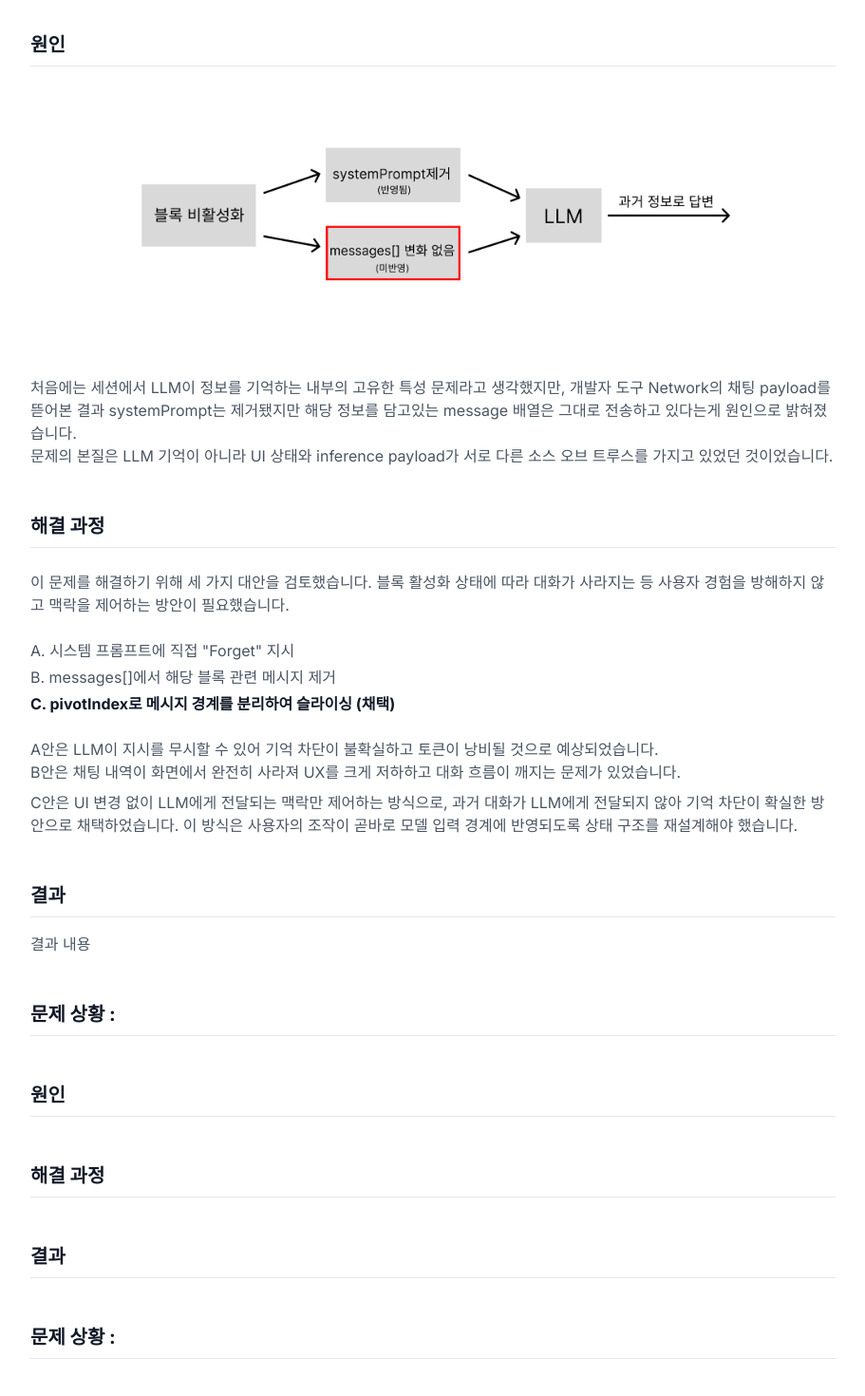
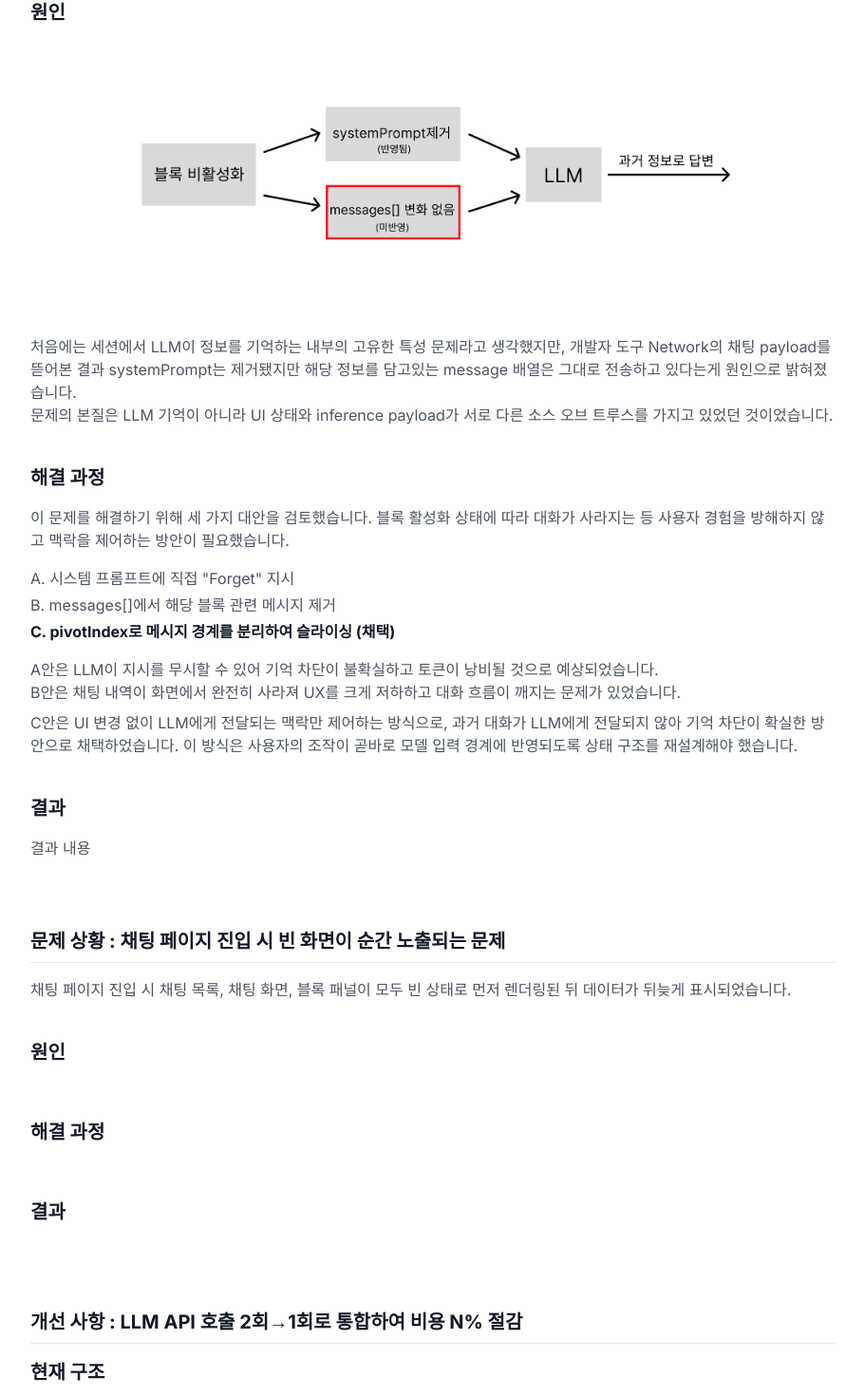
Before and after one commit to tytgame/my-portfolio, a React (Create React App) app: page / in a window 1280 px wide. Shown: the part 1319-2789 px from the top of the page at 95% size, without its empty margins (184-1095 px from the left). Built offline with nearby package versions, Linux system fonts and the light colour scheme.

Commit message:
update portfolio

```diff
--- a/src/App.js
+++ b/src/App.js
@@ -29,7 +29,6 @@ function App() {
 
       <footer className="w-full max-w-4xl mx-auto px-6 py-12 border-t border-border-light text-center text-xs text-gray-400">
         <p>© 2026 Yuyeseong. All rights reserved.</p>
-        <p className="mt-2 font-mono">Designed with minimalist principles.</p>
       </footer>
     </div>
   );
--- a/src/pages/BlockmindPage.js
+++ b/src/pages/BlockmindPage.js
@@ -28,17 +28,18 @@ function BlockmindPage() {
           아키텍처
         </h3>
         <img
-          src="/blockmindArc.png"
+          src="/blockmindArc2.png"
           alt="BlockMind 아키텍처"
           className="w-full rounded"
         />
       </section>
 
-      {/* 문제 상황 */}
+      {/* 1번째 문제 */}
       <section className="space-y-4">
         <h3 className="text-xl font-bold border-b border-border-light pb-2">
           문제 상황 : 블록 비활성화가 AI 응답에 반영되지 않는 문제
         </h3>
+
         <div className="prose max-w-none text-gray-600">
           <p>
           블록 비활성화를 누르면 해당 정보가 다음 응답부터 즉시 제외될 것으로 기대했습니다. <br/>
@@ -55,15 +56,11 @@ function BlockmindPage() {
             </ul>
           </div>
         </div>
-      </section>
 
-      {/* 원인 */}
-      <section className="space-y-4">
-        <h3 className="text-xl font-bold border-b border-border-light pb-2">
-          원인
-        </h3>
-        <div className="prose max-w-none text-gray-600">
-        </div>
+        <br/>
+
+        {/* 원인 */}
+        <h4 className="text-xl font-bold text-gray-900">원인</h4>
         <img
           src="/BlockmindReason1.png"
           alt="블록 토글 시 요청 흐름"
@@ -75,13 +72,11 @@ function BlockmindPage() {
           문제의 본질은 LLM 기억이 아니라 UI 상태와 inference payload가 서로 다른 소스 오브 트루스를 가지고 있었던 것이었습니다.
           </p>
         </div>
-      </section>
 
-      {/* 해결 과정 */}
-      <section className="space-y-6">
-        <h3 className="text-xl font-bold border-b border-border-light pb-2">해결 과정</h3>
+        <br/>
 
-        {/* 대안 검토 */}
+        {/* 해결 과정 */}
+        <h4 className="text-xl font-bold text-gray-900">해결 과정</h4>
         <div className="prose max-w-none text-gray-600">
           <p>이 문제를 해결하기 위해 세 가지 대안을 검토했습니다. 블록 활성화 상태에 따라 대화가 사라지는 등 사용자 경험을 방해하지 않고 맥락을 제어하는 방안이 필요했습니다.</p>
         </div>
@@ -90,8 +85,6 @@ function BlockmindPage() {
           <li>B. messages[]에서 해당 블록 관련 메시지 제거</li>
           <li className="font-bold text-gray-900">C. pivotIndex로 메시지 경계를 분리하여 슬라이싱 (채택)</li>
         </ul>
-
-        {/* A,B,C 기각 이유 */}
         <div className="prose max-w-none text-gray-600 space-y-2">
           <p>
             A안은 LLM이 지시를 무시할 수 있어 기억 차단이 불확실하고 토큰이 낭비될 것으로 예상되었습니다.<br/>
@@ -104,93 +97,86 @@ function BlockmindPage() {
           </p>
         </div>
 
-        {/* 구현 과정 */}
-        <div className="prose max-w-none text-gray-600">
-        </div>
-      </section>
+        <br/>
 
-      {/* 결과 */}
-      <section className="space-y-4">
-        <h3 className="text-xl font-bold border-b border-border-light pb-2">
-          결과
-        </h3>
+        {/* 결과 */}
+        <h4 className="text-xl font-bold text-gray-900">결과</h4>
         <div className="prose max-w-none text-gray-600">
           <p>결과 내용</p>
         </div>
       </section>
 
-      {/* ───────────── 2번째 문제 ───────────── */}
+      <br/>
 
-      {/* 문제 상황 2 */}
+      {/* 2번째 문제 */}
       <section className="space-y-4">
         <h3 className="text-xl font-bold border-b border-border-light pb-2">
-          문제 상황 :
+          문제 상황 : 채팅 페이지 진입 시 빈 화면이 순간 노출되는 문제
         </h3>
+        <div className="prose max-w-none text-gray-600">
+          <p>
+          채팅 페이지 진입 시 채팅 목록, 채팅 화면, 블록 패널이 모두 빈 상태로 먼저 렌더링된 뒤 데이터가 뒤늦게 표시되었습니다.
+          </p>
+        </div>
+
+        <br/>
+
+        {/* 원인 */}
+        <h4 className="text-xl font-bold text-gray-900">원인</h4>
+        <div className="prose max-w-none text-gray-600">
+        </div>
+
+        <br/>
+
+        {/* 해결 과정 */}
+        <h4 className="text-xl font-bold text-gray-900">해결 과정</h4>
+        <div className="prose max-w-none text-gray-600">
+        </div>
+
+        <br/>
+
+        {/* 결과 */}
+        <h4 className="text-xl font-bold text-gray-900">결과</h4>
         <div className="prose max-w-none text-gray-600">
         </div>
       </section>
 
-      {/* 원인 2 */}
+      <br/>
+
+      {/* ───────────── 3번째: 개선 사항 ───────────── */}
+
       <section className="space-y-4">
         <h3 className="text-xl font-bold border-b border-border-light pb-2">
-          원인
+          개선 사항 : LLM API 호출 2회→1회로 통합하여 비용 N% 절감
         </h3>
+
+        {/* 현재 구조 */}
+        <h4 className="text-xl font-bold text-gray-900">현재 구조</h4>
+        <div className="prose max-w-none text-gray-600">
+          <p>
+            현재 사용자가 메시지를 보낼 때마다 채팅 응답(1회)과 블록 자동 추출(1회)로 LLM API가 2회 호출되고 있습니다.
+            대화가 늘어날수록 비용이 이중으로 누적되는 구조입니다.
+          </p>
+        </div>
+
+        <br/>
+
+        {/* 문제 인식 */}
+        <h4 className="text-xl font-bold text-gray-900">문제 인식</h4>
         <div className="prose max-w-none text-gray-600">
         </div>
-      </section>
 
-      {/* 해결 과정 2 */}
-      <section className="space-y-4">
-        <h3 className="text-xl font-bold border-b border-border-light pb-2">
-          해결 과정
-        </h3>
+        <br/>
+
+        {/* 개선 방향 */}
+        <h4 className="text-xl font-bold text-gray-900">개선 방향</h4>
         <div className="prose max-w-none text-gray-600">
         </div>
-      </section>
 
-      {/* 결과 2 */}
-      <section className="space-y-4">
-        <h3 className="text-xl font-bold border-b border-border-light pb-2">
-          결과
-        </h3>
-        <div className="prose max-w-none text-gray-600">
-        </div>
-      </section>
+        <br/>
 
-      {/* ───────────── 3번째 문제 ───────────── */}
-
-      {/* 문제 상황 3 */}
-      <section className="space-y-4">
-        <h3 className="text-xl font-bold border-b border-border-light pb-2">
-          문제 상황 :
-        </h3>
-        <div className="prose max-w-none text-gray-600">
-        </div>
-      </section>
-
-      {/* 원인 3 */}
-      <section className="space-y-4">
-        <h3 className="text-xl font-bold border-b border-border-light pb-2">
-          원인
-        </h3>
-        <div className="prose max-w-none text-gray-600">
-        </div>
-      </section>
-
-      {/* 해결 과정 3 */}
-      <section className="space-y-4">
-        <h3 className="text-xl font-bold border-b border-border-light pb-2">
-          해결 과정
-        </h3>
-        <div className="prose max-w-none text-gray-600">
-        </div>
-      </section>
-
-      {/* 결과 3 */}
-      <section className="space-y-4">
-        <h3 className="text-xl font-bold border-b border-border-light pb-2">
-          결과
-        </h3>
+        {/* 결과 */}
+        <h4 className="text-xl font-bold text-gray-900">결과</h4>
         <div className="prose max-w-none text-gray-600">
         </div>
       </section>
--- a/src/pages/HereDoggyPage.js
+++ b/src/pages/HereDoggyPage.js
@@ -30,6 +30,18 @@ function HereDoggyPage() {
             <span className="text-xs font-mono bg-white/90 px-2 py-1 mb-2">{label}</span>
           </div>
         ))}
+      </section>
+
+      {/* 아키텍처 */}
+      <section className="space-y-4">
+        <h3 className="text-xl font-bold border-b border-border-light pb-2">
+          아키텍처
+        </h3>
+        <img
+          src=""
+          alt="여기보개 아키텍처"
+          className="w-full rounded"
+        />
       </section>
 
       {/* 문제 상황 */}
--- a/src/pages/WhereGoPage.js
+++ b/src/pages/WhereGoPage.js
@@ -20,46 +20,16 @@ function WhereGoPage() {
         </div>
       </section>
 
-      {/* 시스템 아키텍처 */}
-      <section className="py-6 overflow-x-auto">
-        <h3 className="text-xs font-mono text-gray-400 mb-4 uppercase">System Architecture</h3>
-        <div className="min-w-[600px] border border-border-light rounded-lg p-8 flex justify-between items-center bg-white relative">
-          <div className="text-center z-10">
-            <div className="w-16 h-16 border-2 border-gray-800 rounded-full flex items-center justify-center mx-auto bg-white">
-              <span className="material-icons text-3xl">laptop</span>
-            </div>
-            <div className="mt-2 font-mono text-xs font-bold">Client</div>
-            <div className="text-[10px] text-gray-500">React</div>
-          </div>
-          <div className="flex-1 h-px bg-gray-300 relative mx-4">
-            <div className="absolute -top-3 left-1/2 transform -translate-x-1/2 text-[10px] bg-white px-2 text-gray-500">
-              REST API
-            </div>
-          </div>
-          <div className="border border-dashed border-gray-400 p-6 rounded-lg relative bg-surface-light">
-            <div className="absolute -top-3 left-4 bg-white px-2 text-xs font-bold font-mono">AWS EC2</div>
-            <div className="flex gap-8 items-center">
-              <div className="text-center">
-                <div className="w-14 h-14 border border-gray-400 rounded flex items-center justify-center mx-auto bg-white shadow-sm">
-                  <span className="font-bold text-xs">Spring<br />Boot</span>
-                </div>
-              </div>
-              <div className="text-center">
-                <div className="w-14 h-14 border border-gray-400 rounded-full flex items-center justify-center mx-auto bg-white shadow-sm">
-                  <span className="font-bold text-xs">JPA</span>
-                </div>
-              </div>
-            </div>
-          </div>
-          <div className="flex-1 h-px bg-gray-300 relative mx-4"></div>
-          <div className="text-center z-10">
-            <div className="w-14 h-16 border-2 border-gray-800 rounded-t-lg rounded-b-lg flex flex-col items-center justify-center mx-auto bg-white relative">
-              <div className="w-full h-3 border-b border-gray-800 absolute top-2"></div>
-              <span className="font-bold text-xs mt-2">MySQL</span>
-            </div>
-            <div className="mt-2 font-mono text-xs font-bold">Database</div>
-          </div>
-        </div>
+      {/* 아키텍처 */}
+      <section className="space-y-4">
+        <h3 className="text-xl font-bold border-b border-border-light pb-2">
+          아키텍처
+        </h3>
+        <img
+          src=""
+          alt="어디고 아키텍처"
+          className="w-full rounded"
+        />
       </section>
 
       {/* 문제 상황 */}
```
Also changed, not shown: public/BlockmindArc2.png (added).
